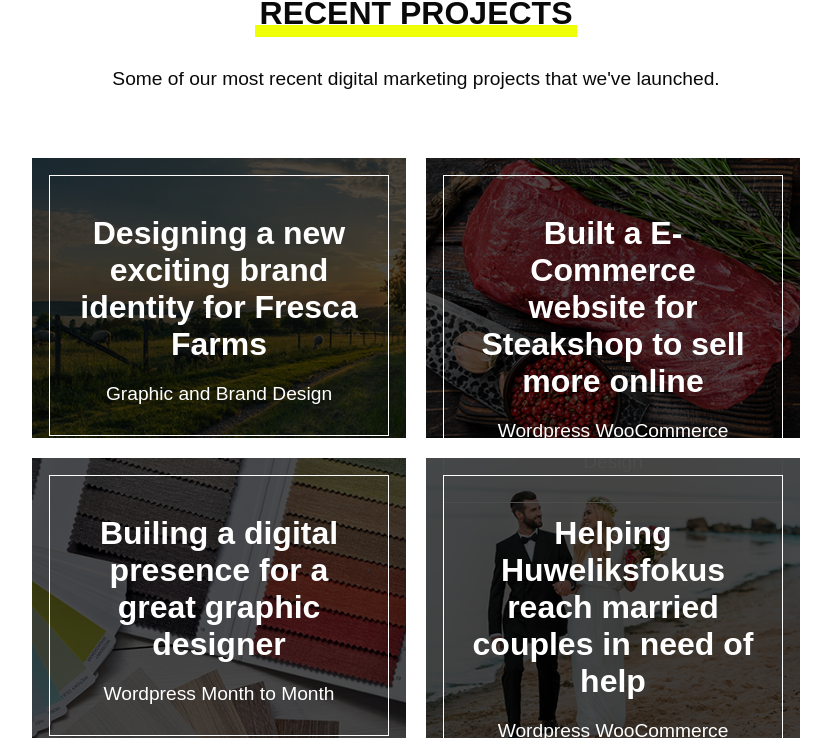
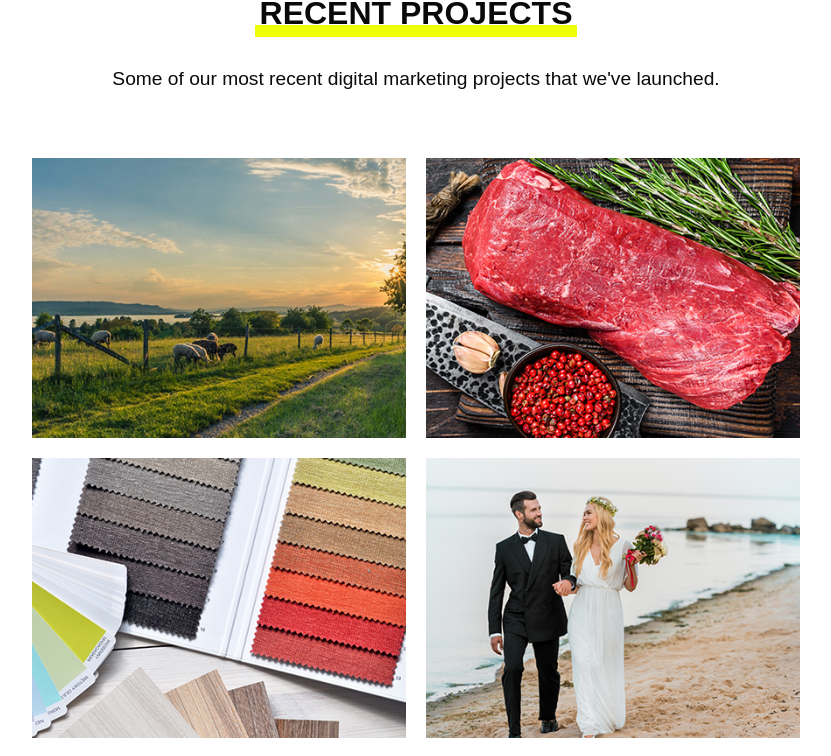
Before and after one commit to Iancahn/PixelByPixel, a React (Create React App) app: page / in a window 1280 px wide. Shown: the part 3461-4217 px from the top of the page, without its empty margins (224-1055 px from the left). Built offline with nearby package versions, Linux system fonts and the light colour scheme; a web font is replaced by a local one.

Commit message:
Project Hover
Added Project Hover States

```diff
--- a/src/styles/app.scss
+++ b/src/styles/app.scss
@@ -185,8 +185,9 @@
 }
 
 .project-outbox {
+    opacity: 0;
     transition: all .5s ease 0s;
-    -webkit-transition: all .5s ease 0s;
+    -webkit-transition: all 0.6s ease 0s;
     padding: 17px;
     position: relative;
     top: 0;
@@ -195,6 +196,11 @@
     height: 100%;
     background: rgba(0, 0, 0, .7);
     text-align: center;
+    cursor: pointer;
+}
+
+.project-outbox:hover {
+    opacity: 100;
 }
 
 .project-inbox {
```
